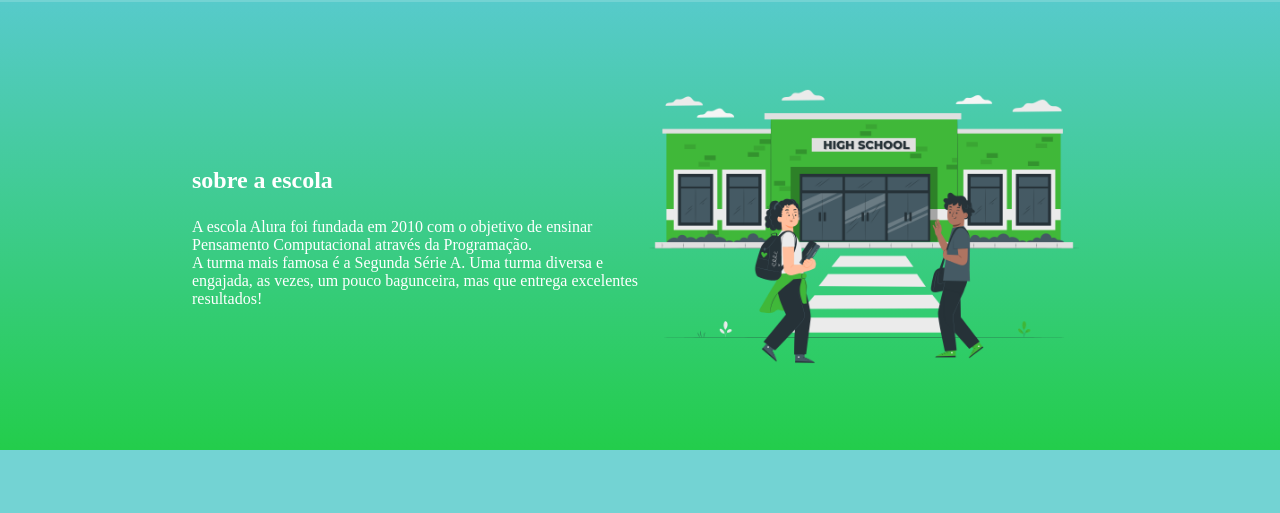
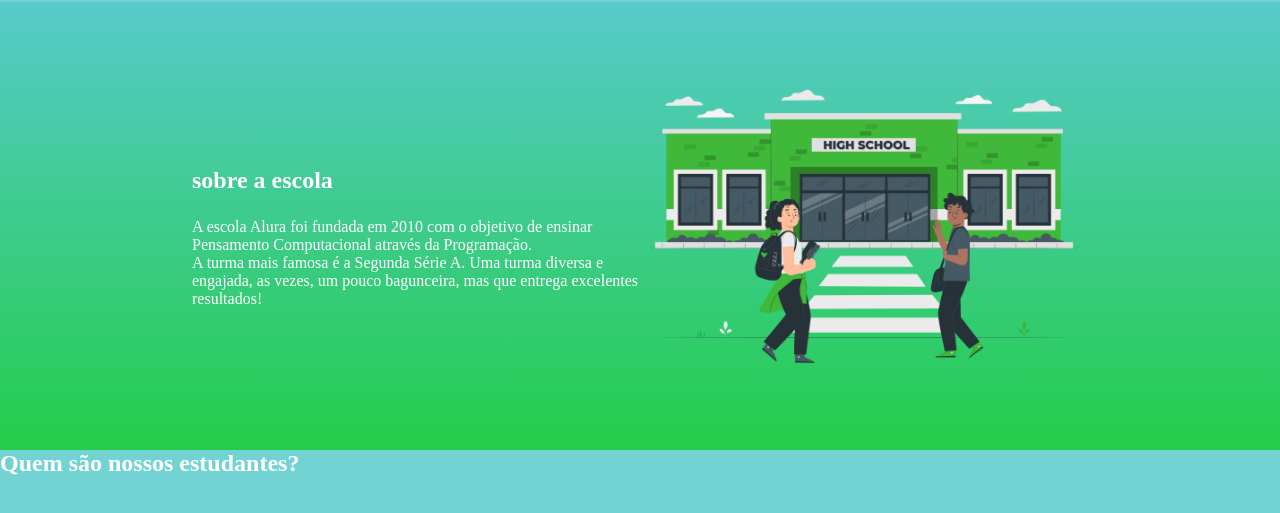
Before and after one commit to jonat120/alura-star, a plain HTML site: page index.html in a window 1280 px wide. Shown: the part 117-630 px from the top of the page. Drawn offline with Linux system fonts and the light colour scheme.

Commit message:
Add files via upload

```diff
--- a/index.html
+++ b/index.html
@@ -24,5 +24,9 @@
         <img class="escola-img" src="High School-pana (1).png" alt="">
     </section>
 
+    <section class="estudantes">
+        <h2 class="estudante-titulo">Quem são nossos estudantes?</h2>
+        <img scr="" alt="">
+    </section>
 </body>
 </html>
```
